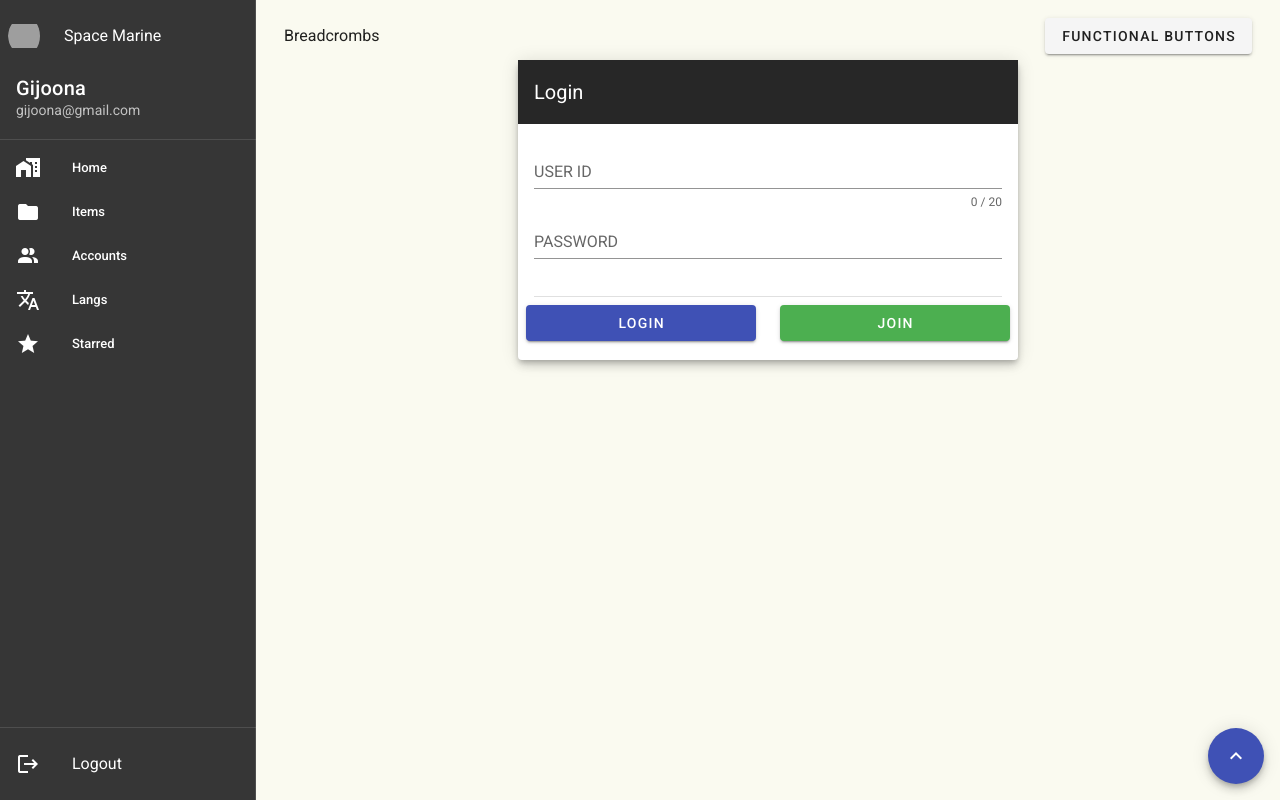
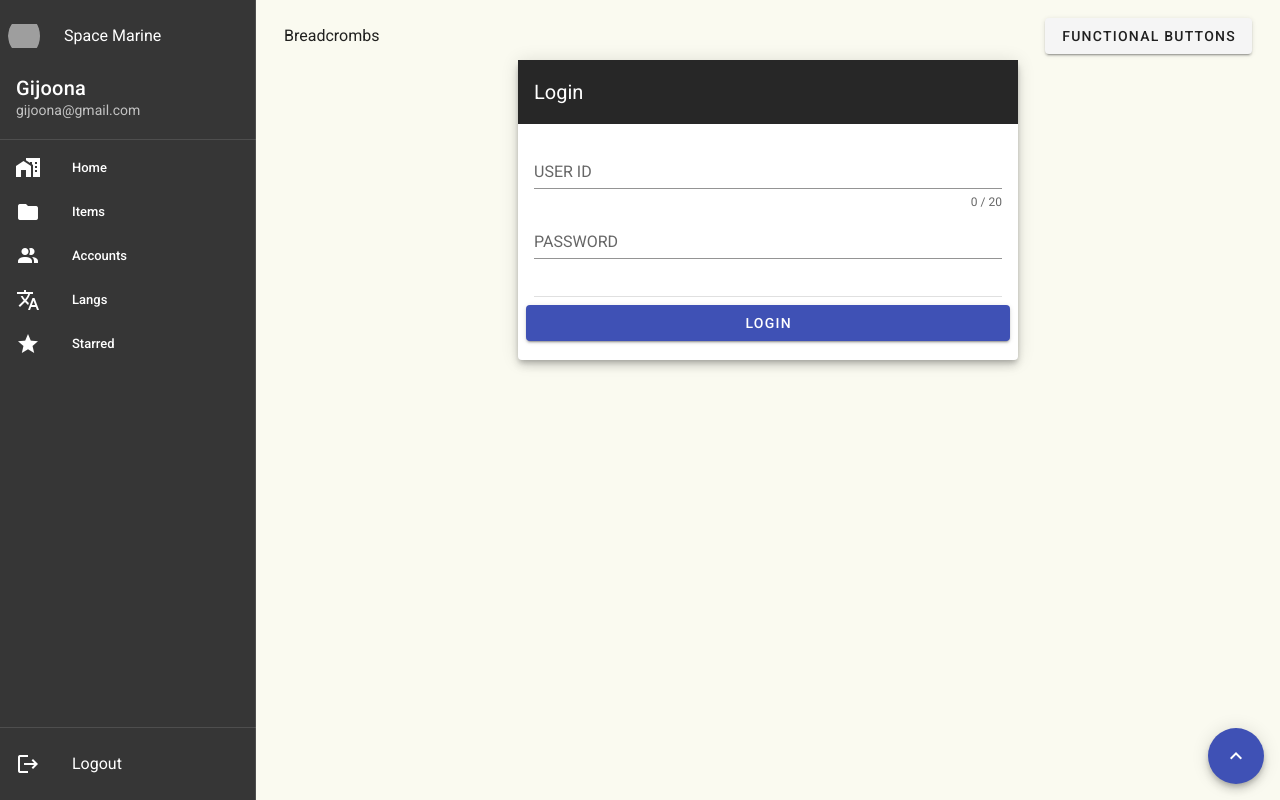
Before and after one commit to gijoona/sm-admin, a Vue app: page /login in a window 1280 px wide. Built offline with nearby package versions, Linux system fonts and the light colour scheme; grey boxes are pictures that could not be loaded.

Commit message:
remove join btn

```diff
--- a/src/views/Login.vue
+++ b/src/views/Login.vue
@@ -52,13 +52,6 @@
               @click="login"
             >Login</v-btn>
           </v-col>
-          <v-col>
-            <v-btn
-              block
-              dark
-              color="green"
-            >Join</v-btn>
-          </v-col>
         </v-row>
       </v-card-actions>
     </v-card>
```
